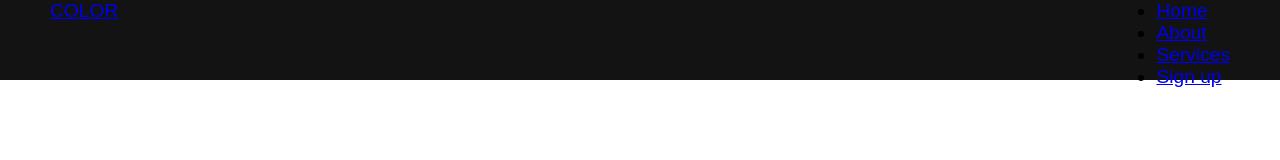
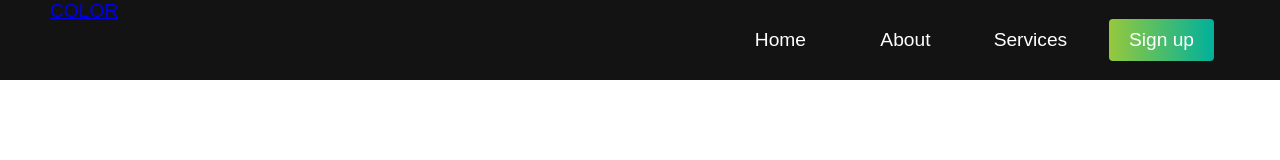
Before and after one commit to georgianjagjit/personal-website, a plain HTML site: page index.html in a window 1280 px wide. Drawn offline with Linux system fonts and the light colour scheme.

Commit message:
made button in styles.css

```diff
--- a/styles.css
+++ b/styles.css
@@ -27,5 +27,65 @@
     max-width: 1300px;
     margin : 0 auto;
     padding : 0 50px;
+}
 
+#navbar__logo{
+    background-color: #ff8177;
+    background-image: linear-gradient(to top, #ff0844 0%, #ffb199 100%);
+    background-size:  100%;
+    -webkit-background-clip: text;
+    -moz-background-clip: text;
+    -webkit-text-fill-color: transparent;
+    -moz-text-fill-color: transparent;
+    display: flex;
+    align-items: center;
+    cursor: pointer;
+    text-decoration: none;
+    font-size: 2rem;
 }
+
+.navbar__menu {
+    display:  flex;
+    align-items: center;
+    list-style: none;
+}
+
+.navbar__item {
+    height : 80px;
+}
+
+.navbar__links {
+    color : #fff;
+    display : flex;
+    align-items : center;
+    justify-content: center;
+    width: 125px;
+    text-decoration: none;
+    height: 100%;
+}
+
+.navbar__btn {
+    display: flex;
+    justify-content: center;
+    align-items: center;
+    padding: 0 1rem;
+    width: 100%;
+}
+
+.button {
+    display: flex;
+    justify-content: center;
+    align-items: center;
+    text-decoration: none;
+    padding: 10px 20px;
+    height: 100%;
+    width: 100%;
+    border: none;
+    outline: none;
+    border-radius: 4px;
+    background: #00b09b;  /* fallback for old browsers */
+    background: -webkit-linear-gradient(to right, #96c93d, #00b09b);  /* Chrome 10-25, Safari 5.1-6 */
+    background: linear-gradient(to right, #96c93d, #00b09b); /* W3C, IE 10+/ Edge, Firefox 16+, Chrome 26+, Opera 12+, Safari 7+ */
+    color: #fff;
+    transition: all 0.3s ease;
+}
```
